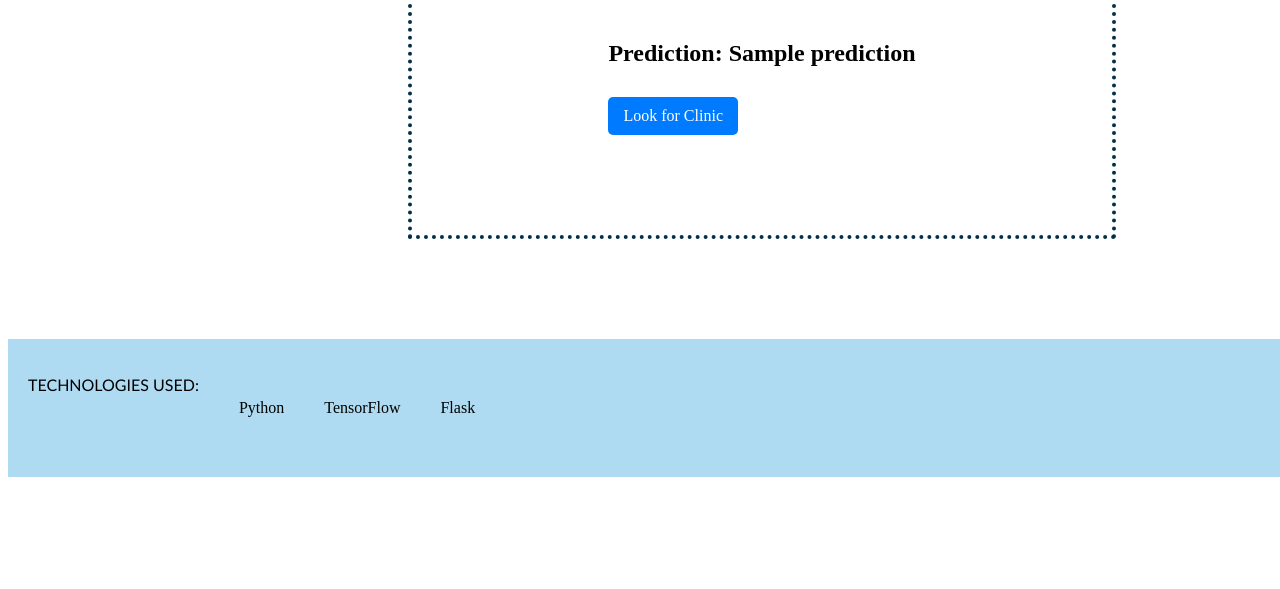
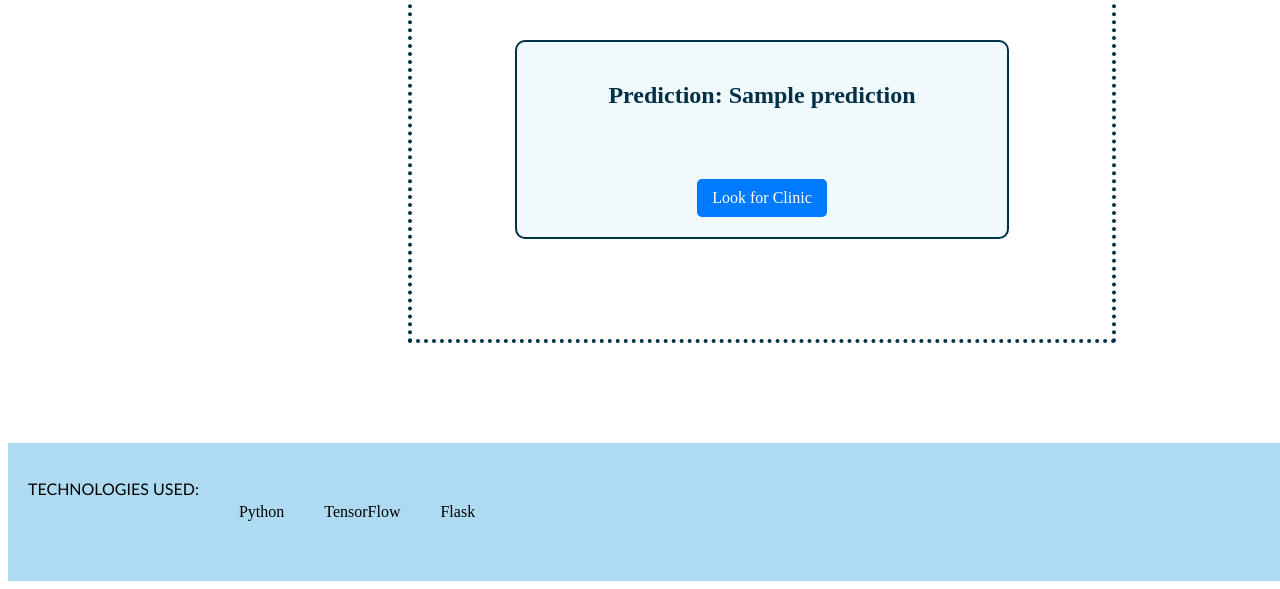
Before and after one commit to Abhilashkale/Skin_Disease_Detection, a Flask app: template templates/index.html in a window 1280 px wide. Shown: the part 900-1489 px from the top of the page. Before the commit the page ends 1377 px from the top, so only its background shows below. Run offline with Flask 2, Linux system fonts and the light colour scheme; the template is opened without the code that fills it: most values are stand-ins (such as "Sample title", 1, 10 or a date in 2020).

Commit message:
Add files via upload

```diff
--- a/static/index.js
+++ b/static/index.js
@@ -6,6 +6,7 @@ document.getElementById('file-input').addEventListener('change', (event) => {
     const file = event.target.files[0];
     if (file) {
         previewImage(file);
+        clearPreviousOutput();
     }
 });
 
@@ -15,6 +16,7 @@ document.addEventListener('paste', (event) => {
         if (item.kind === 'file') {
             const file = item.getAsFile();
             previewImage(file);
+            clearPreviousOutput();
             break;
         }
     }
@@ -29,3 +31,27 @@ function previewImage(file) {
     };
     reader.readAsDataURL(file);
 }
+
+function clearPreviousOutput() {
+    const resultSection = document.getElementById('result-section');
+    if (resultSection) {
+        resultSection.remove();
+    }
+}
+
+document.addEventListener("DOMContentLoaded", function () {
+    const toggleBtn = document.getElementById("toggle-btn");
+    const infoBox = document.getElementById("extra-info");
+
+    if (toggleBtn && infoBox) {
+        toggleBtn.addEventListener("click", () => {
+            if (infoBox.style.display === "none") {
+                infoBox.style.display = "block";
+                toggleBtn.innerText = "Hide Disease Info and Medicine";
+            } else {
+                infoBox.style.display = "none";
+                toggleBtn.innerText = "Show Disease Info and Medicine";
+            }
+        });
+    }
+});
--- a/static/style.css
+++ b/static/style.css
@@ -1,4 +1,3 @@
-
 @import url('https://fonts.googleapis.com/css2?family=Lilita+One&display=swap');
 
 form {
@@ -220,3 +219,93 @@ h3:hover::before {
     margin: 5px 0;
     font-size: 14px;
 }
+
+
+.result {
+    display: flex;
+    justify-content: center;
+    align-items: flex-start;
+    gap: 40px;
+    margin-top: 40px;
+    flex-wrap: wrap;
+    padding: 20px;
+    background-color: #f0f9fb;
+    border: 2px solid #023047;
+    border-radius: 10px;
+    width: 90%;
+    margin-left: auto;
+    margin-right: auto;
+}
+
+.result h2 {
+    width: 100%;
+    text-align: center;
+    color: #023047;
+}
+
+#extra-info {
+    max-width: 500px;
+    text-align: left;
+}
+
+#extra-info img {
+    max-width: 300px;
+    border-radius: 10px;
+    border: 2px solid #023047;
+}
+
+#extra-info p,
+#extra-info ul {
+    margin-bottom: 10px;
+    font-size: 16px;
+    line-height: 1.5;
+}
+
+#extra-info ul {
+    padding-left: 20px;
+}
+
+
+.result {
+    display: flex;
+    justify-content: center;
+    align-items: flex-start;
+    gap: 40px;
+    margin-top: 40px;
+    flex-wrap: wrap;
+    padding: 20px;
+    background-color: #f0f9fb;
+    border: 2px solid #023047;
+    border-radius: 10px;
+    width: 90%;
+    margin-left: auto;
+    margin-right: auto;
+}
+
+.result h2 {
+    width: 100%;
+    text-align: center;
+    color: #023047;
+}
+
+#extra-info {
+    max-width: 500px;
+    text-align: left;
+}
+
+#extra-info img {
+    max-width: 300px;
+    border-radius: 10px;
+    border: 2px solid #023047;
+}
+
+#extra-info p,
+#extra-info ul {
+    margin-bottom: 10px;
+    font-size: 16px;
+    line-height: 1.5;
+}
+
+#extra-info ul {
+    padding-left: 20px;
+}
```
